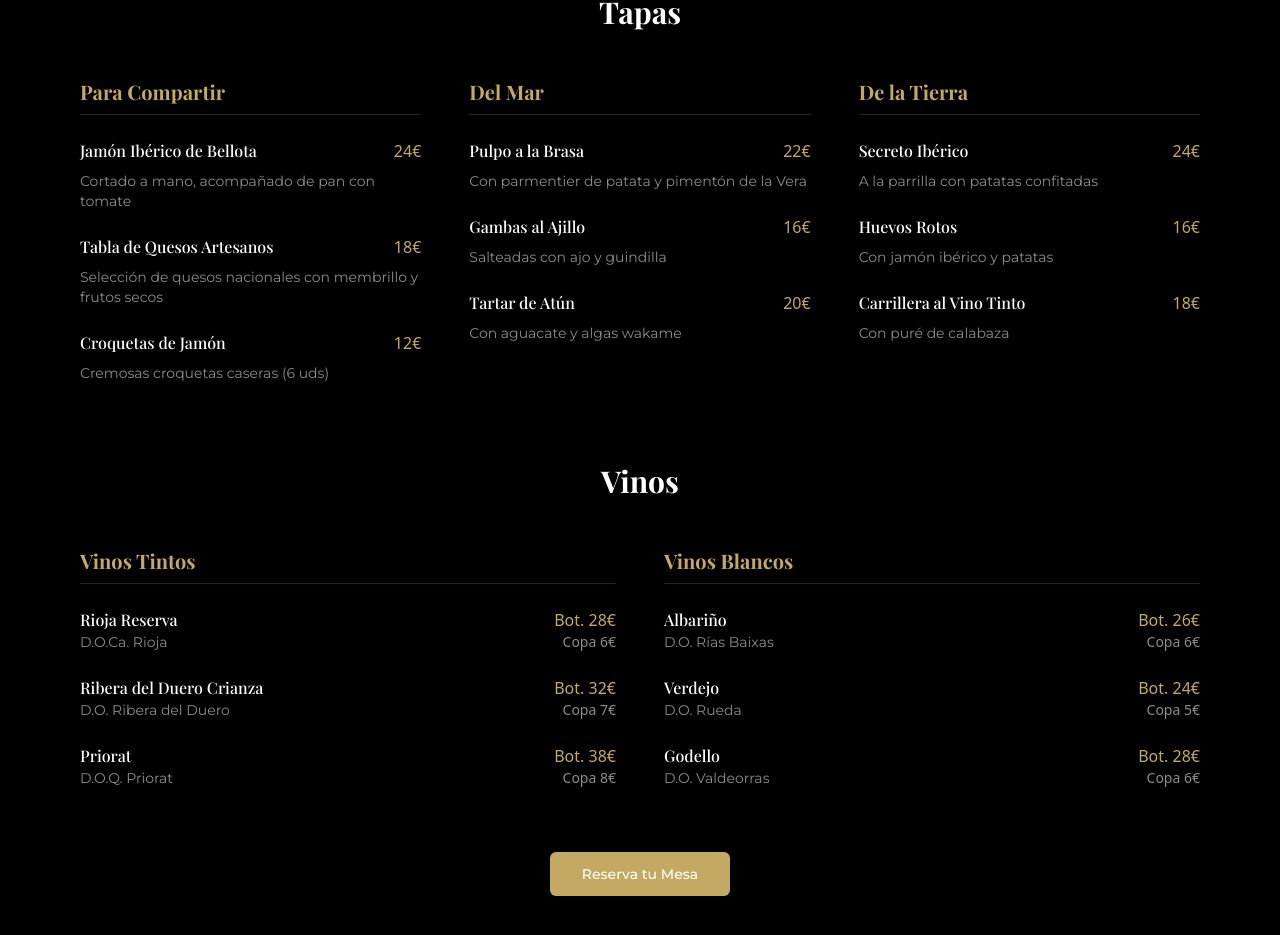
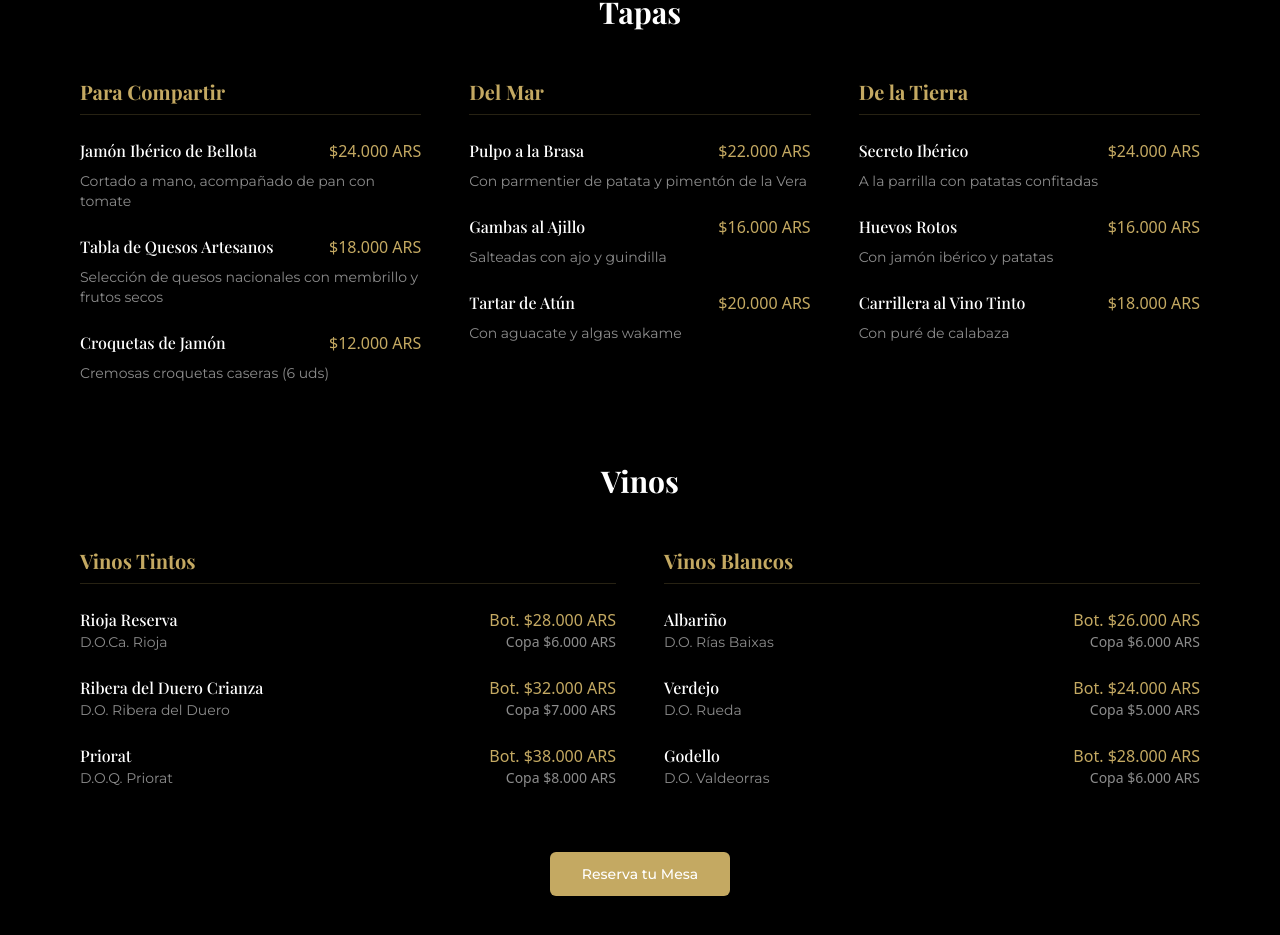
Before and after one commit to nicolasMartinezCampos/w-bar-tapas-vinos, a Next.js app: page / in a window 1280 px wide. Shown: the part 1784-2719 px from the top of the page. Built offline with nearby package versions, Linux system fonts and the light colour scheme; a web font is replaced by a local one.

Commit message:
Precios actualizados: todos los precios ahora se muestran en pesos argentinos (ARS), multiplicando por 1000 y con formato local. Se elimina el símbolo de euro.

```diff
--- a/components/menu-section.tsx
+++ b/components/menu-section.tsx
@@ -113,6 +113,14 @@ const wineMenu = [
   }
 ]
 
+const formatARS = (precio) => {
+  if (typeof precio === 'string' && precio.includes('€')) {
+    const num = parseFloat(precio.replace('€', ''));
+    return `$${(num * 1000).toLocaleString('es-AR')} ARS`;
+  }
+  return precio;
+};
+
 export default function MenuSection() {
   return (
     <section id="menu" className="py-24 bg-black border-t border-white/10">
@@ -143,7 +151,7 @@ export default function MenuSection() {
                     <div key={item.name} className="space-y-2">
                       <div className="flex justify-between items-start">
                         <h5 className="font-medium text-white">{item.name}</h5>
-                        <span className="text-[#C4A962] font-medium ml-2">{item.price}</span>
+                        <span className="text-[#C4A962] font-medium ml-2">{formatARS(item.price)}</span>
                       </div>
                       <p className="text-sm text-[#8C8C8C]">{item.description}</p>
                     </div>
@@ -174,8 +182,8 @@ export default function MenuSection() {
                           <p className="text-sm text-[#8C8C8C]">{item.description}</p>
                         </div>
                         <div className="text-right">
-                          <div className="text-[#C4A962] font-medium">Bot. {item.price}</div>
-                          <div className="text-sm text-[#8C8C8C]">Copa {item.glass}</div>
+                          <div className="text-[#C4A962] font-medium">Bot. {formatARS(item.price)}</div>
+                          <div className="text-sm text-[#8C8C8C]">Copa {formatARS(item.glass)}</div>
                         </div>
                       </div>
                     </div>
--- a/components/wine-selection.tsx
+++ b/components/wine-selection.tsx
@@ -8,6 +8,8 @@ const fadeIn = {
   hidden: { opacity: 0, y: 20 },
   visible: { opacity: 1, y: 0, transition: { duration: 0.6 } },
 }
+
+const ARS = (valor) => `$${valor.toLocaleString('es-AR')} ARS`;
 
 // Datos estructurados de los vinos
 const wines = {
@@ -202,10 +204,10 @@ export default function WineSelection() {
                           <p className="text-stone-600 text-sm mb-3">{wine.description}</p>
                   <div className="flex justify-between">
                             <span className="text-amber-700 font-medium">
-                              Botella: {wine.bottlePrice}€
+                              Botella: {ARS(wine.bottlePrice * 1000)}
                             </span>
                             <span className="text-amber-700 font-medium">
-                              Copa: {wine.glassPrice}€
+                              Copa: {ARS(wine.glassPrice * 1000)}
                             </span>
                   </div>
                 </div>
```
